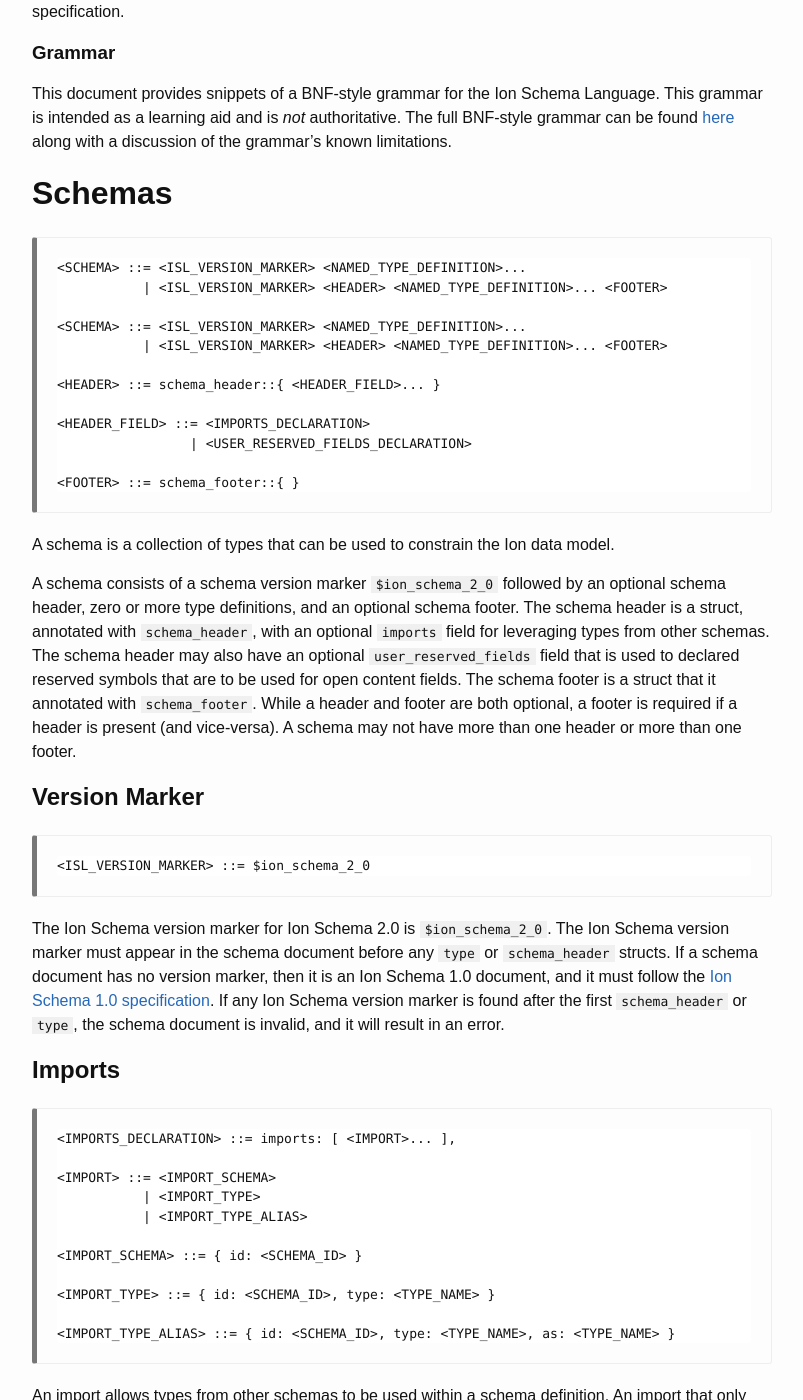
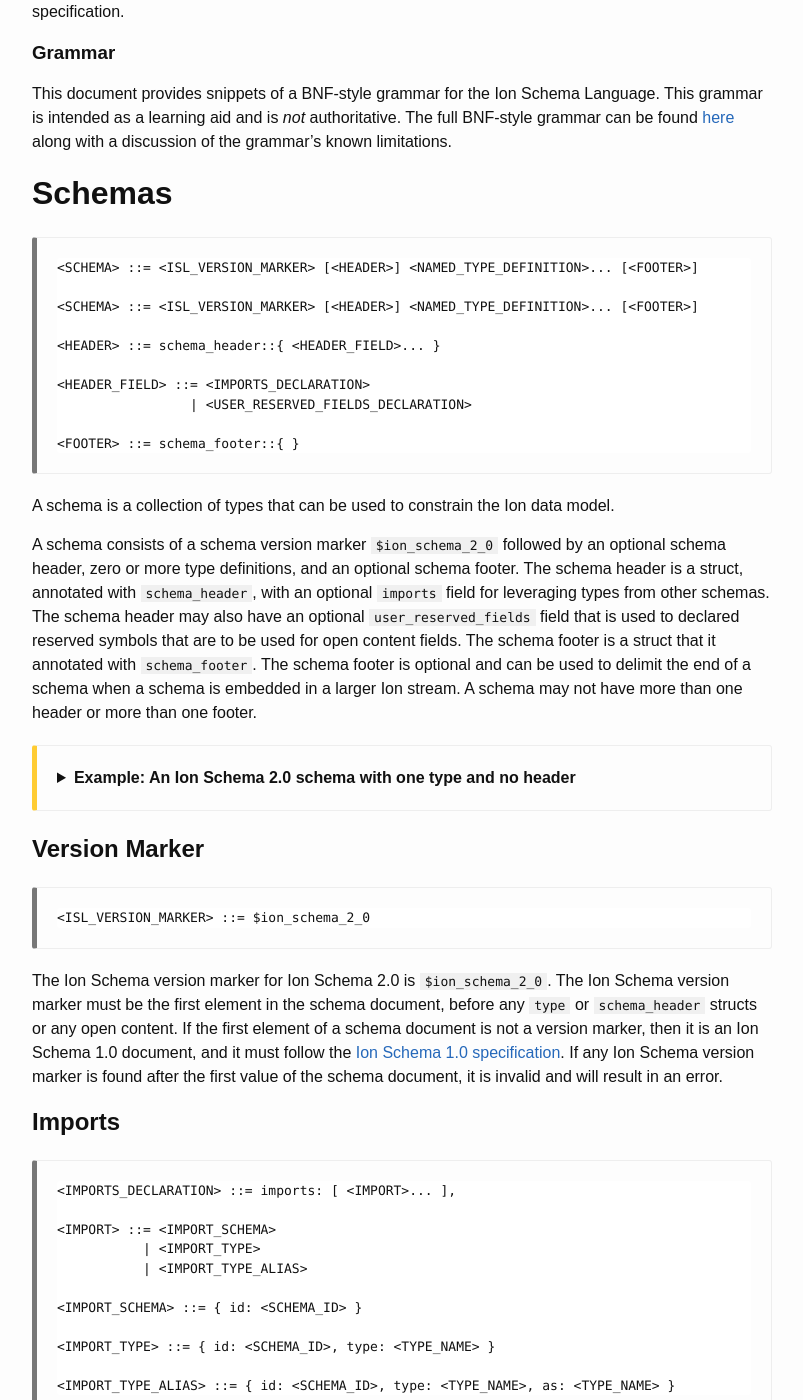
Before and after one commit to amazon-ion/ion-schema, a Jekyll site: the page built from docs/isl-2-0/spec.md, in a window 1280 px wide and 1400 px high, scrolled down 1290 px. Shown: the whole window, without its empty margins (238-1041 px from the left). Built offline with Jekyll 4.4.1, drawn with Linux system fonts in a browser that asks for light colours; some of the changed text lies outside the part shown.

Commit message:
Makes schema_footer optional and requires ISL version marker to be first value

````diff
--- a/_includes/grammar-2-0.txt
+++ b/_includes/grammar-2-0.txt
@@ -1,7 +1,6 @@
 <ISL_VERSION_MARKER> ::= $ion_schema_2_0
 
-<SCHEMA> ::= <ISL_VERSION_MARKER> <NAMED_TYPE_DEFINITION>...
-           | <ISL_VERSION_MARKER> <HEADER> <NAMED_TYPE_DEFINITION>... <FOOTER>
+<SCHEMA> ::= <ISL_VERSION_MARKER> [<HEADER>] <NAMED_TYPE_DEFINITION>... [<FOOTER>]
 
 <HEADER> ::= schema_header::{ <HEADER_FIELD>... }
 
--- a/docs/isl-2-0/spec.md
+++ b/docs/isl-2-0/spec.md
@@ -37,19 +37,29 @@ A schema consists of a schema version marker `$ion_schema_2_0` followed by an op
 The schema header is a struct, annotated with `schema_header`, with an optional `imports` field for leveraging types from other schemas.
 The schema header may also have an optional `user_reserved_fields` field that is used to declared reserved symbols that are to be used for open content fields.
 The schema footer is a struct that it annotated with `schema_footer`.
-While a header and footer are both optional, a footer is required if a header is present (and vice-versa).
+The schema footer is optional and can be used to delimit the end of a schema when a schema is embedded in a larger Ion stream.
 A schema may not have more than one header or more than one footer.
 
-{% comment %}{% include example.md title="A schema with one type and no header or footer" code_file="examples/placeholder.isl" %}{% endcomment %}
+{% include example.md title="An Ion Schema 2.0 schema with one type and no header" markdown='
+```ion
+$ion_schema_2_0
+
+type::{
+  name: positive_int,
+  type: int,
+  valid_values: range::[1, max],
+}
+```
+' %}
 
 ## Version Marker
 
 {% include grammar-element.md productions="isl_version_marker" %}
 
 The Ion Schema version marker for Ion Schema 2.0 is `$ion_schema_2_0`.
-The Ion Schema version marker must appear in the schema document before any `type` or `schema_header` structs.
-If a schema document has no version marker, then it is an Ion Schema 1.0 document, and it must follow the [Ion Schema 1.0 specification](../isl-1-0/spec).
-If any Ion Schema version marker is found after the first `schema_header` or `type`, the schema document is invalid, and it will result in an error.
+The Ion Schema version marker must be the first element in the schema document, before any `type` or `schema_header` structs or any open content.
+If the first element of a schema document is not a version marker, then it is an Ion Schema 1.0 document, and it must follow the [Ion Schema 1.0 specification](../isl-1-0/spec).
+If any Ion Schema version marker is found after the first value of the schema document, it is invalid and will result in an error.
 
 {% comment %}{% include example.md title="An ISL 2.0 Schema" code_file="examples/placeholder.isl" %}{% endcomment %}
 
@@ -66,7 +76,55 @@ If two types with the same name are imported, or if a type defined within a sche
 Only named types of a schema may be imported in another schema.
 Types may only be imported from the schema where they are declared; importing a type to a schema does not make that type transitively available to any other schemas.
 
-{% comment %}{% include example.md title="A schema that imports types from other schemas" code_file="examples/placeholder.isl" %}{% endcomment %}
+{% include example.md title="A schema that imports a type from other schema" markdown='
+Suppose we create a schema `integers.isl` with the following content:
+```ion
+$ion_schema_2_0
+
+type::{
+  name: positive_int,
+  type: int,
+  valid_values: range::[1, max],
+}
+
+type::{
+  name: negative_int,
+  type: int,
+  valid_values: range::[min, -1],
+}
+```
+We can use the types defined in `integers.isl` in another schema by importing the specific types that we want to use.
+When importing types by name, we can specify an alias to improve readability or to avoid a naming conflict with another
+type that has the same name.
+
+```ion
+$ion_schema_2_0
+
+schema_header::{
+  imports: [
+    { id: "integers.isl", type: positive_int },
+    { id: "integers.isl", type: negative_int },
+    { id: "integers.isl", type: positive_int, as: positive_int_by_another_name },
+  ]
+}
+
+type::{
+  name: non_zero_int,
+  one_of: [
+    negative_int,
+    positive_int,
+  ]
+}
+
+type::{
+  name: non_negative_int,
+  one_of: [
+    positive_int_by_another_name,
+    { valid_values: [0] }
+  ],
+}
+```
+' %}
 
 ### Schema Authorities
 
@@ -732,13 +790,12 @@ type::{
   crested: false,
   banded: true,
 }
-schema_footer::{}
 ```
 {% endcapture %}
 {% include example.md title="A schema with open content using reserved symbols as open content field names." markdown=sample_code %}
 
 An Ion Schema MAY include extra top-level values that are not explicitly specified in the Ion Schema specification, but any top-level open content MUST NOT be annotated with a *reserved symbol*.
-Top-level open content may appear before, after, or in between the Ion Schema version marker, header, types, and footer.
+Top-level open content may appear after the Ion Schema version marker and before, between, or after any header, types, or footer.
 Note that a top-level symbol value with the same text as an Ion schema version marker is always interpreted as an Ion Schema version marker and can never be valid open content.
 
 {% capture sample_code %}
@@ -785,8 +842,6 @@ FAQ::{
 TODO::
 '''Add definitions for southern rockhopper penguins, emperor penguins, king '''
 '''penguins, gentoo penguins, chinstrap penguins, and macaroni penguins.    '''
-
-schema_footer::{}
 
 [ "Goodbye" ]
 ```
````
Also changed, not shown: docs/isl-versioning.md (+1 -1 lines).
